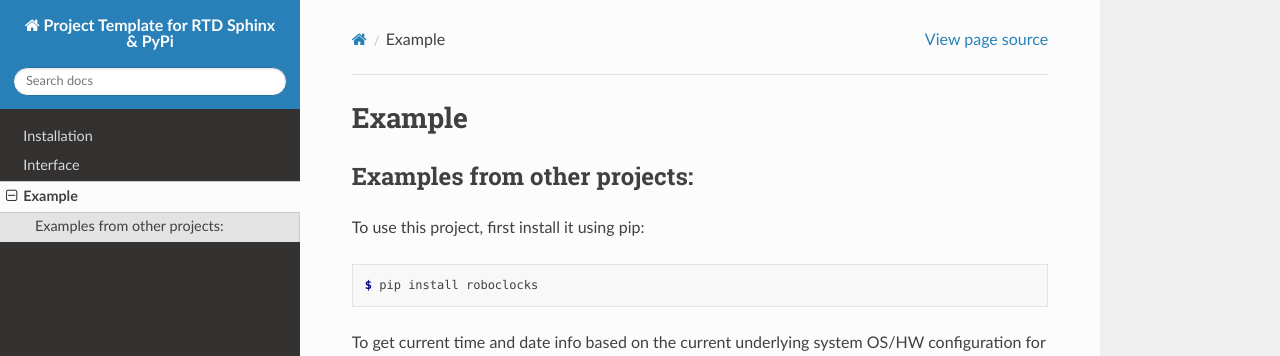
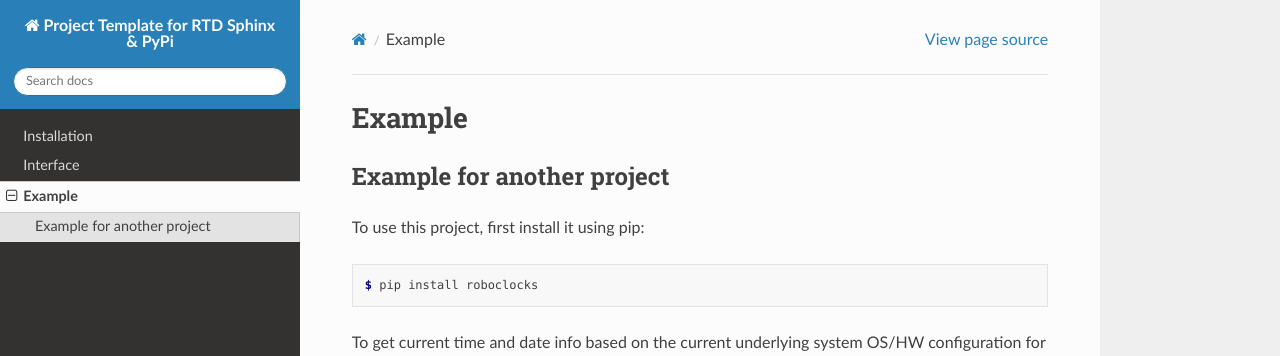
Before and after one commit to mkner/robo-pid, a Sphinx documentation site: the page built from docs/examples.rst, in a window 1280 px wide and 1319 px high. Shown: the top 356 px of the window. Built offline with Sphinx 7.4.7 and the Read the Docs theme 2.0.0, drawn with Linux system fonts in a browser that asks for light colours.

Commit message:
Update examples.rst

```diff
--- a/docs/examples.rst
+++ b/docs/examples.rst
@@ -3,8 +3,9 @@
 Example
 ------------
 
-Examples from other projects:
+Example for another project
 ****************************
+
 To use this project, first install it using pip:
 
 .. code-block:: console
```
